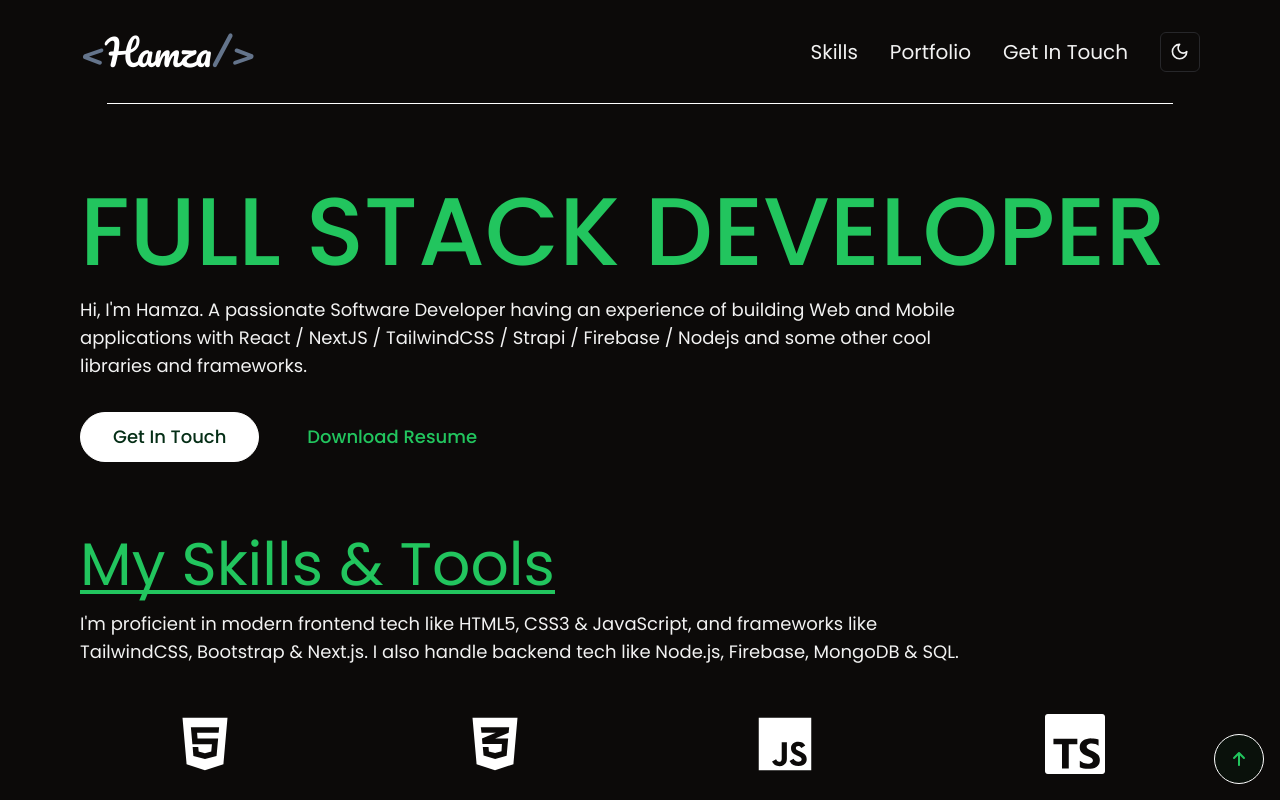
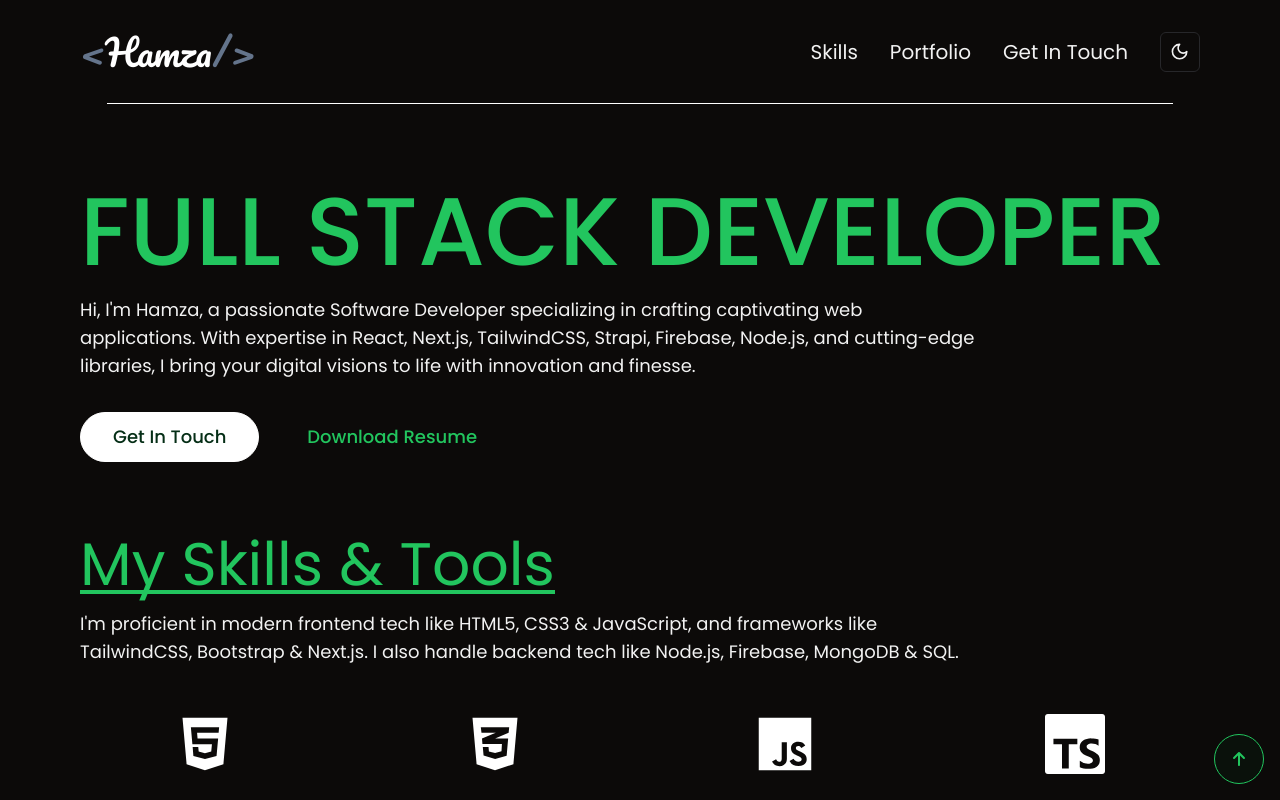
Before and after one commit to hamzaejaz787/Portfolio, a React (Vite) app: page / in a window 1280 px wide. Shown: the top 800 px of the page. Built offline with nearby package versions, Linux system fonts and the light colour scheme.

Commit message:
content changes

```diff
--- a/src/components/IntroSection.tsx
+++ b/src/components/IntroSection.tsx
@@ -8,9 +8,10 @@ const IntroSection = () => {
       </h1>
 
       <p className="text-lg max-w-4xl text-center md:text-left">
-        Hi, I'm Hamza. A passionate Software Developer having an experience of
-        building Web and Mobile applications with React / NextJS / TailwindCSS /
-        Strapi / Firebase / Nodejs and some other cool libraries and frameworks.
+        Hi, I'm Hamza, a passionate Software Developer specializing in crafting
+        captivating web applications. With expertise in React, Next.js,
+        TailwindCSS, Strapi, Firebase, Node.js, and cutting-edge libraries, I
+        bring your digital visions to life with innovation and finesse.
       </p>
       <div className="flex items-center flex-wrap gap-4 w-full max-w-sm md:max-w-fit pt-4 mx-auto md:mx-0">
         <Button
--- a/src/components/ScrollToTopButton.tsx
+++ b/src/components/ScrollToTopButton.tsx
@@ -45,7 +45,7 @@ export function ScrollToTopButton() {
 
   return (
     <motion.button
-      className="fixed z-50 bottom-4 right-4 p-4 bg-primary-foreground/20 border-primary dark:border-white border dark:hover:bg-primary text-primary dark:border-primary hover:text-primary-foreground dark:hover:text-slate-800 hover:bg-primary transition-all duration-300 rounded-full"
+      className="fixed z-50 bottom-4 right-4 p-4 bg-primary-foreground/20 border-primary border dark:hover:bg-primary text-primary dark:border-primary hover:text-primary-foreground dark:hover:text-slate-800 hover:bg-primary transition-all duration-300 rounded-full"
       variants={ScrollToTopContainerVariants}
       initial="hide"
       animate={controls}
```
